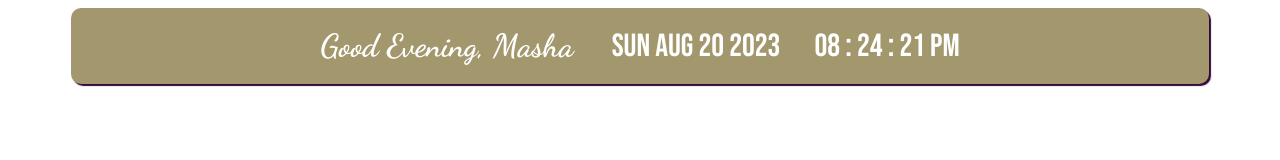
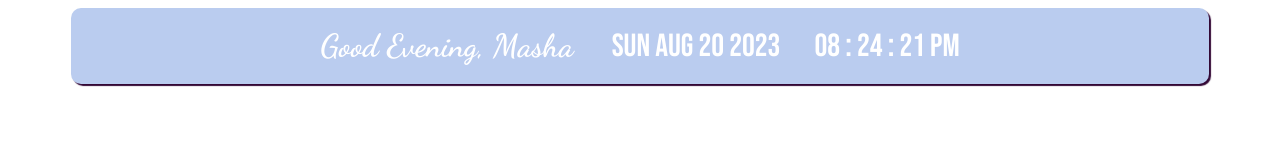
Before and after one commit to rezernastya/notion, a plain HTML site: page index.html in a window 1280 px wide. Drawn offline with Linux system fonts and the light colour scheme.

Commit message:
Update index.html

```diff
--- a/index.html
+++ b/index.html
@@ -40,7 +40,7 @@ h1 {
 .card {
     padding: 10px 25px 10px 25px;
     border-radius: 10px;
-    background: #A3986D;
+    background: #BACCEF;
     width: 85vw;
     color: #fff;
     display: inline-block;
```
